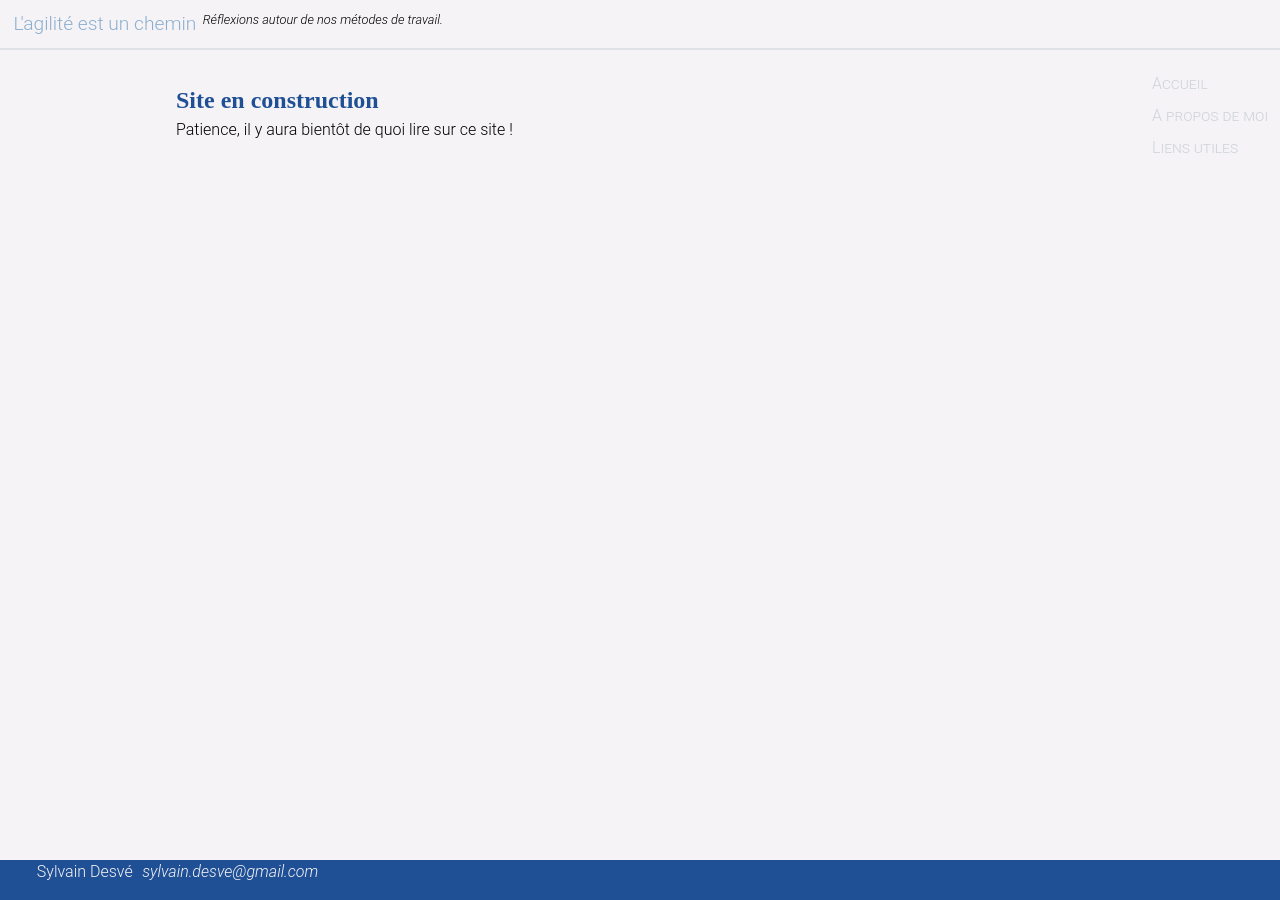
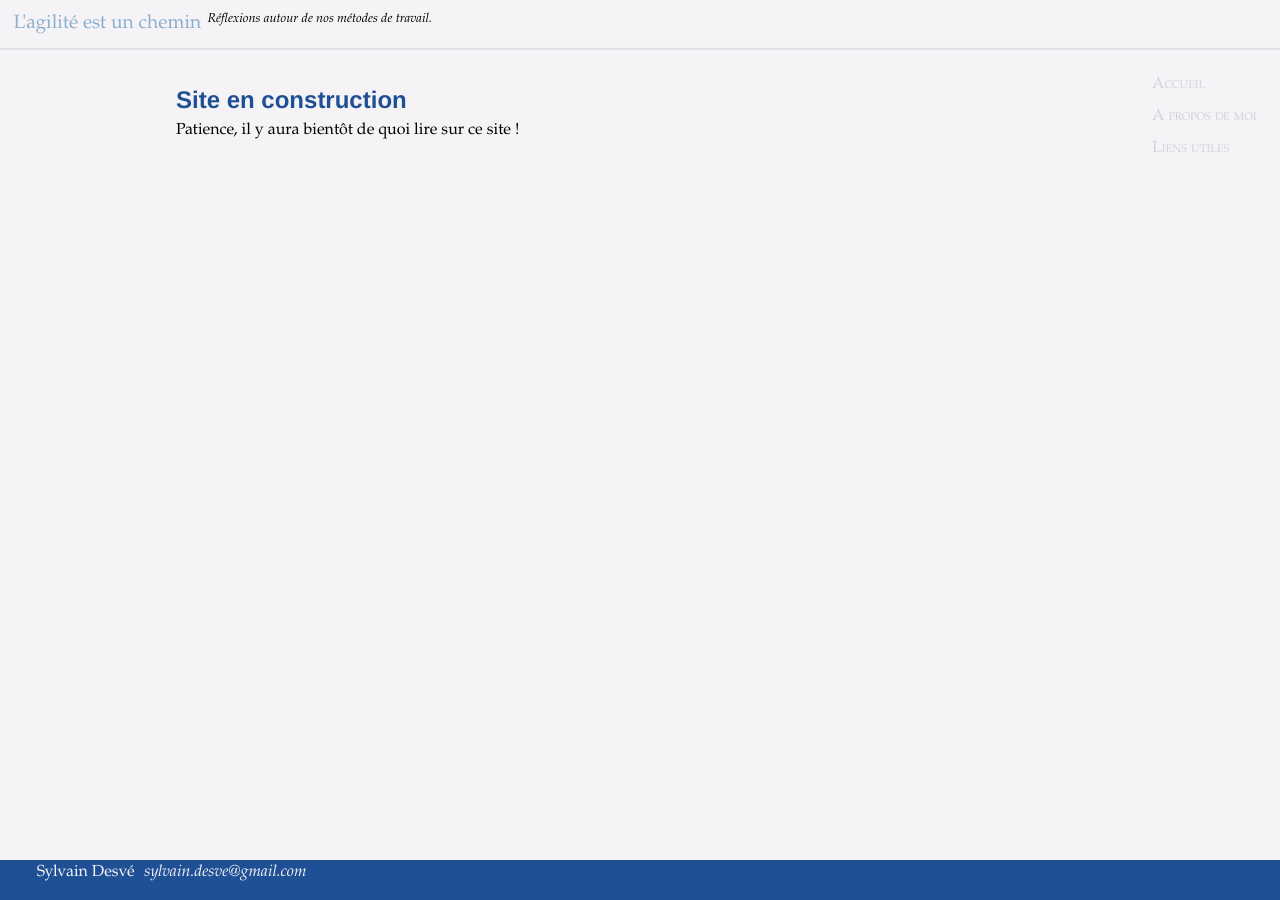
Before and after one commit to sylvaindesve/blog, a Jekyll site: the page built from index.md, in a window 1280 px wide. Built offline with Jekyll 4.4.1, drawn with Linux system fonts in a browser that asks for light colours.

Commit message:
Changement police

```diff
--- a/_sass/_variables.scss
+++ b/_sass/_variables.scss
@@ -30,5 +30,5 @@ $danger: $pomegranate !default;
 $light: $hint-of-red !default;
 $dark: $gray-900 !default;
 
-$main-font: "Roboto", "Helvetica", "Arial", sans-serif;
-$title-font: "Roboto Slab", "Times New Roman", serif;
+$main-font: "Goudy Old Style", "Palatino", "Times New Roman", serif;
+$title-font: "Avenir", "Helvetica", sans-serif;
```
